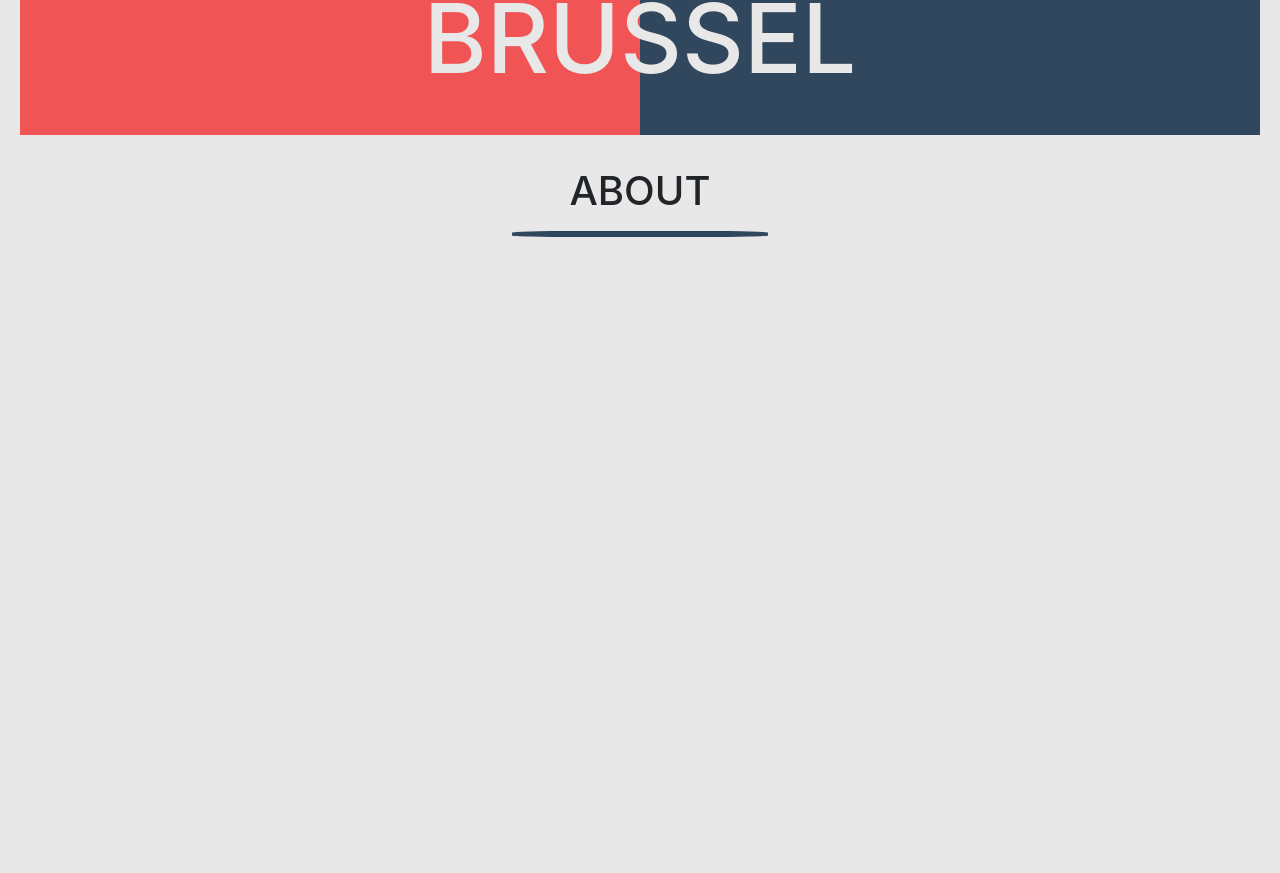
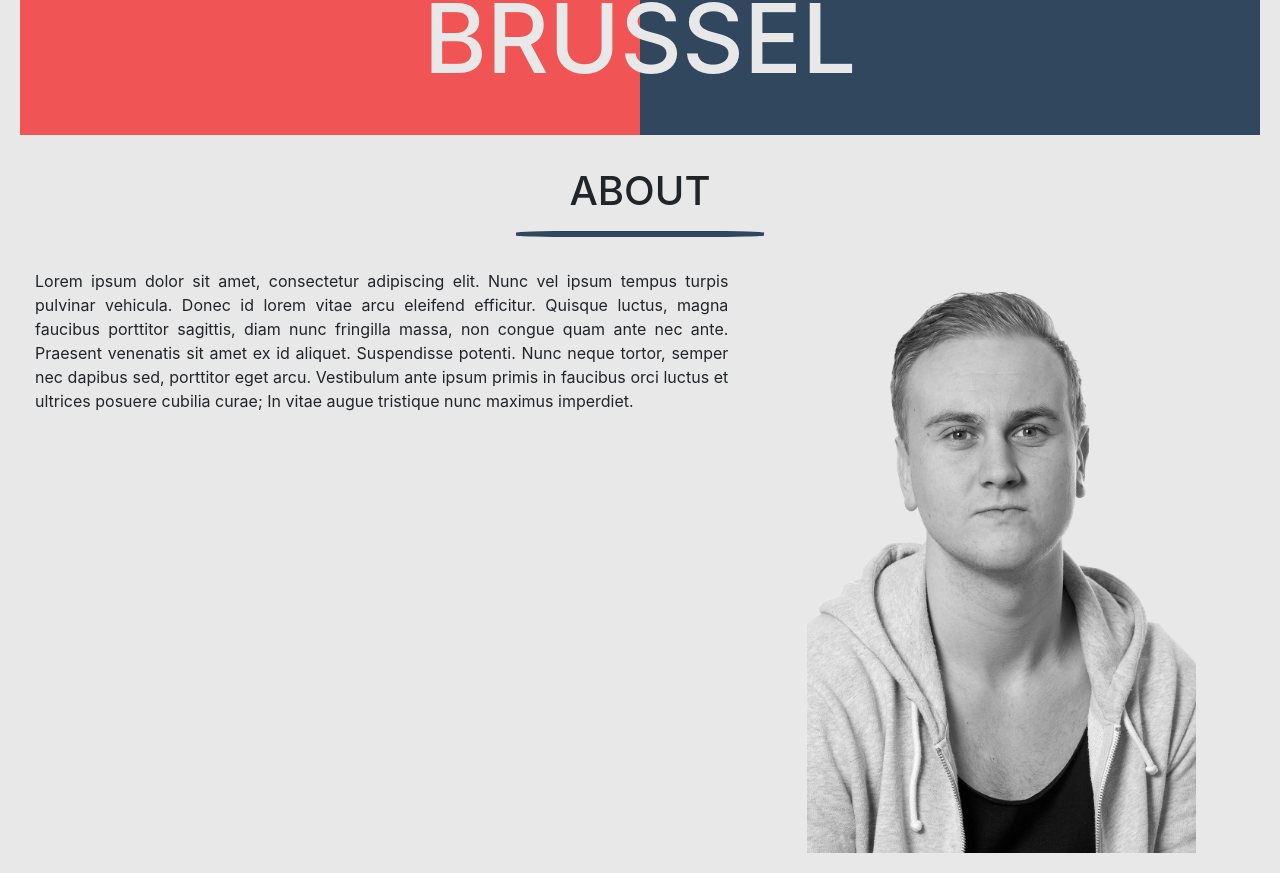
Before and after one commit to Roybrussel/portfolio, a React (Create React App) app in the folder client/: page / in a window 1280 px wide. Shown: the part 351-1224 px from the top of the page. Before the commit the page ends 800 px from the top, so only its background shows below. Built offline with nearby package versions, Linux system fonts and the light colour scheme.

Commit message:
Added lorem ipsum text as placeholder in the about section and also added a profile-img.

```diff
--- a/client/src/components/About/About.css
+++ b/client/src/components/About/About.css
@@ -1,5 +1,6 @@
 #about-section {
     text-align: center;
+    margin: 20px;
 }
 
 .heading {
@@ -13,3 +14,14 @@ hr {
     border-radius: 25%;
     background-color: #30475e;
 }
+
+.about-content-container {}
+
+.about-text {
+    text-align: justify;
+}
+
+.profile-img {
+    width: 80%;
+    filter: grayscale(100%);
+}
--- a/client/src/components/About/About.js
+++ b/client/src/components/About/About.js
@@ -1,5 +1,8 @@
 import React from "react";
 import "./About.css";
+import Container from "react-bootstrap/Container";
+import Row from "react-bootstrap/Row";
+import Col from "react-bootstrap/Col";
 
 const About = () => {
   return (
@@ -8,6 +11,34 @@ const About = () => {
         <h1>ABOUT</h1>
         <hr />
       </div>
+      <Container fluid className="about-content-container">
+        <Row>
+          <Col md={7}>
+            <div className="about-text">
+              <p>
+                Lorem ipsum dolor sit amet, consectetur adipiscing elit. Nunc
+                vel ipsum tempus turpis pulvinar vehicula. Donec id lorem vitae
+                arcu eleifend efficitur. Quisque luctus, magna faucibus
+                porttitor sagittis, diam nunc fringilla massa, non congue quam
+                ante nec ante. Praesent venenatis sit amet ex id aliquet.
+                Suspendisse potenti. Nunc neque tortor, semper nec dapibus sed,
+                porttitor eget arcu. Vestibulum ante ipsum primis in faucibus
+                orci luctus et ultrices posuere cubilia curae; In vitae augue
+                tristique nunc maximus imperdiet.
+              </p>
+            </div>
+          </Col>
+          <Col md={5}>
+            <div>
+              <img
+                src="images/profile-img.png"
+                alt="profile-img"
+                className="profile-img"
+              />
+            </div>
+          </Col>
+        </Row>
+      </Container>
     </section>
   );
 };
```
Also changed, not shown: client/public/images/profile-img.png (added), 1 other file (tests, documents, lock files or other folders).
